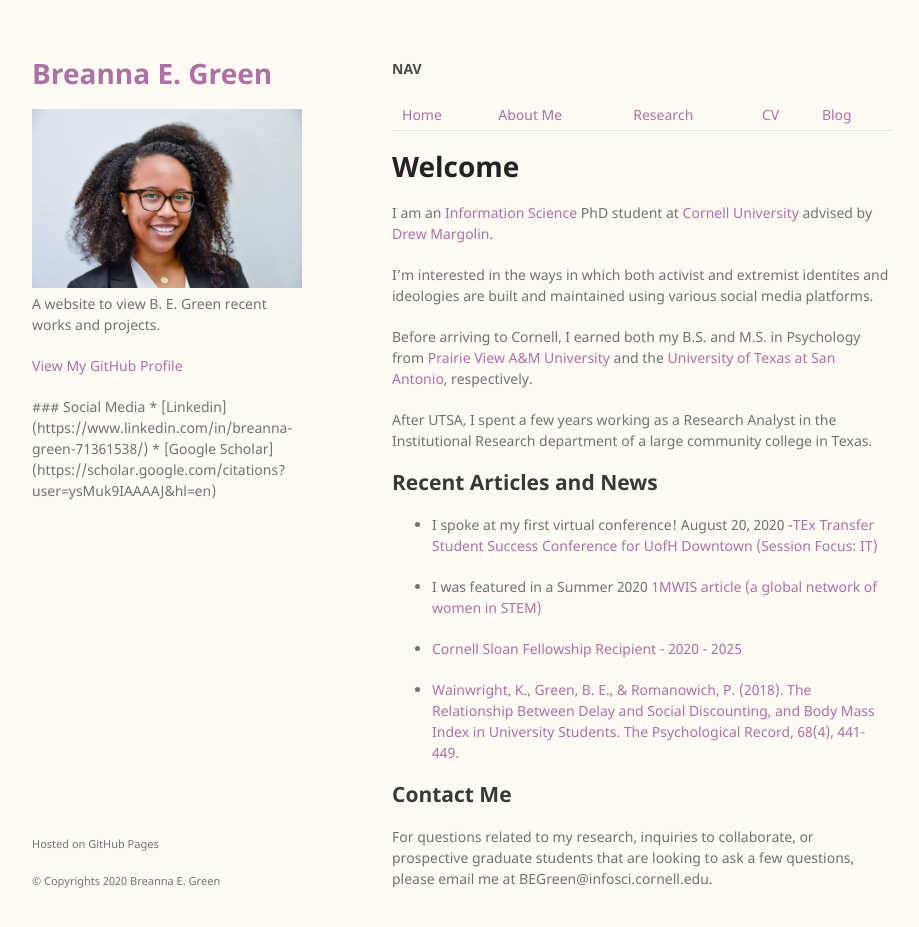
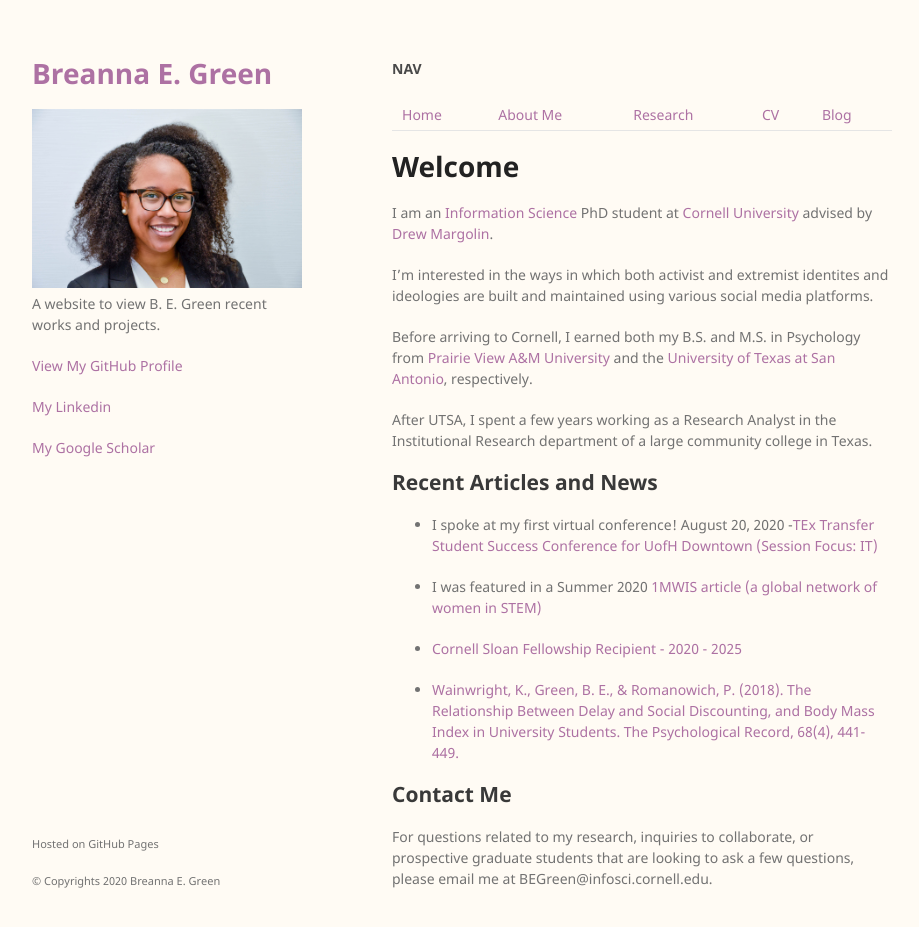
Before and after one commit to bregreen/bregreen.github.io, a Jekyll site: the page built from index.md, in a window 1280 px wide and 959 px high. Shown: the top 927 px of the window, without its empty margins (178-1097 px from the left). Built offline with Jekyll 4.4.1, drawn with Linux system fonts in a browser that asks for light colours; nearby versions of some CDN libraries.

Commit message:
Update default.html

```diff
--- a/_layouts/default.html
+++ b/_layouts/default.html
@@ -68,13 +68,10 @@
 
         {% endif %}
 
-        <p>
-        ### Social Media
+        <p ### Social Media></p>
 
-        * [Linkedin](https://www.linkedin.com/in/breanna-green-71361538/)
-        * [Google Scholar](https://scholar.google.com/citations?user=ysMuk9IAAAAJ&hl=en)
-
-        </p>
+        <p class="view"><a href="https://www.linkedin.com/in/breanna-green-71361538/">My Linkedin</a></p>
+        <p class="view"><a href="https://scholar.google.com/citations?user=ysMuk9IAAAAJ&hl=en">My Google Scholar</a></p>
 
       </header>
 
```
